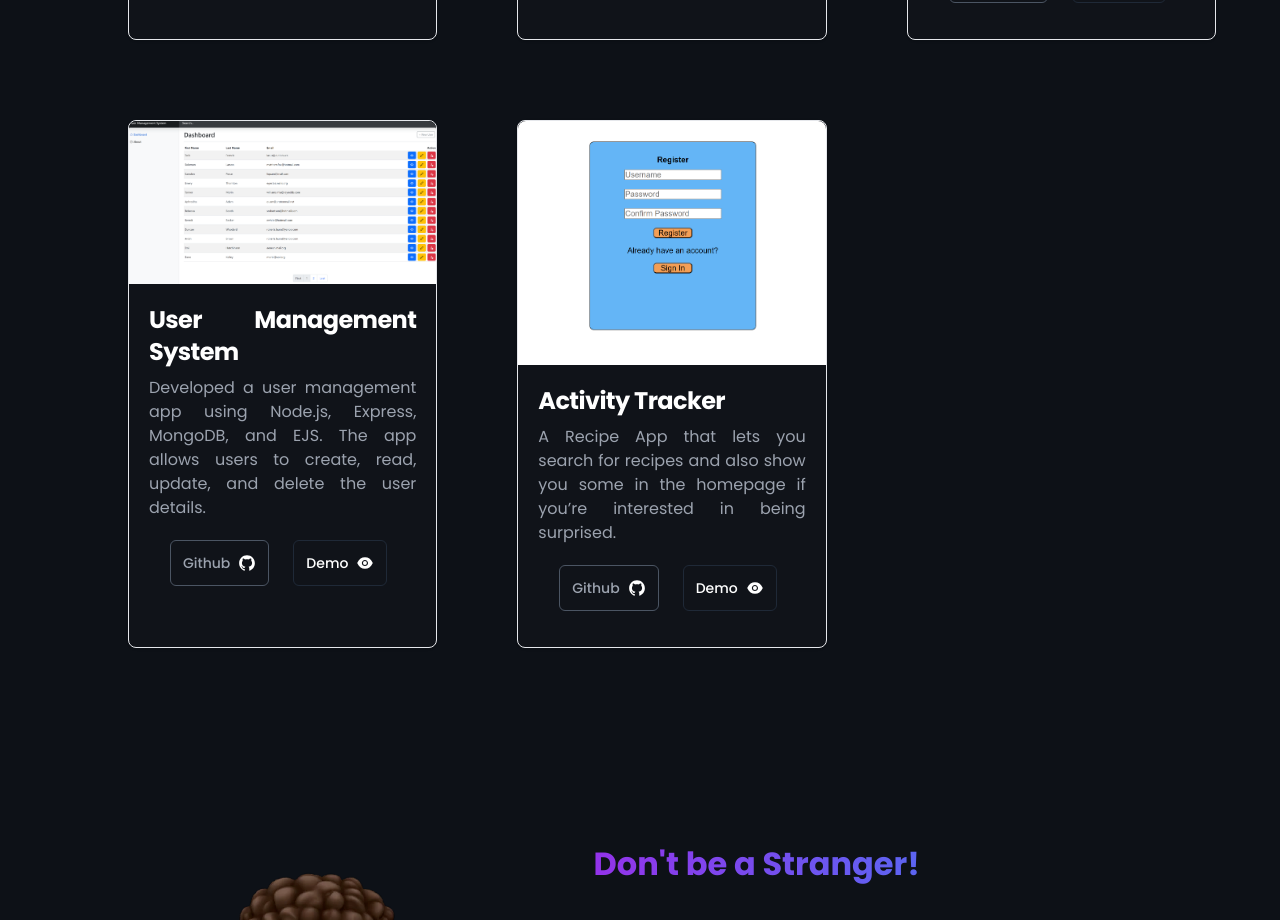
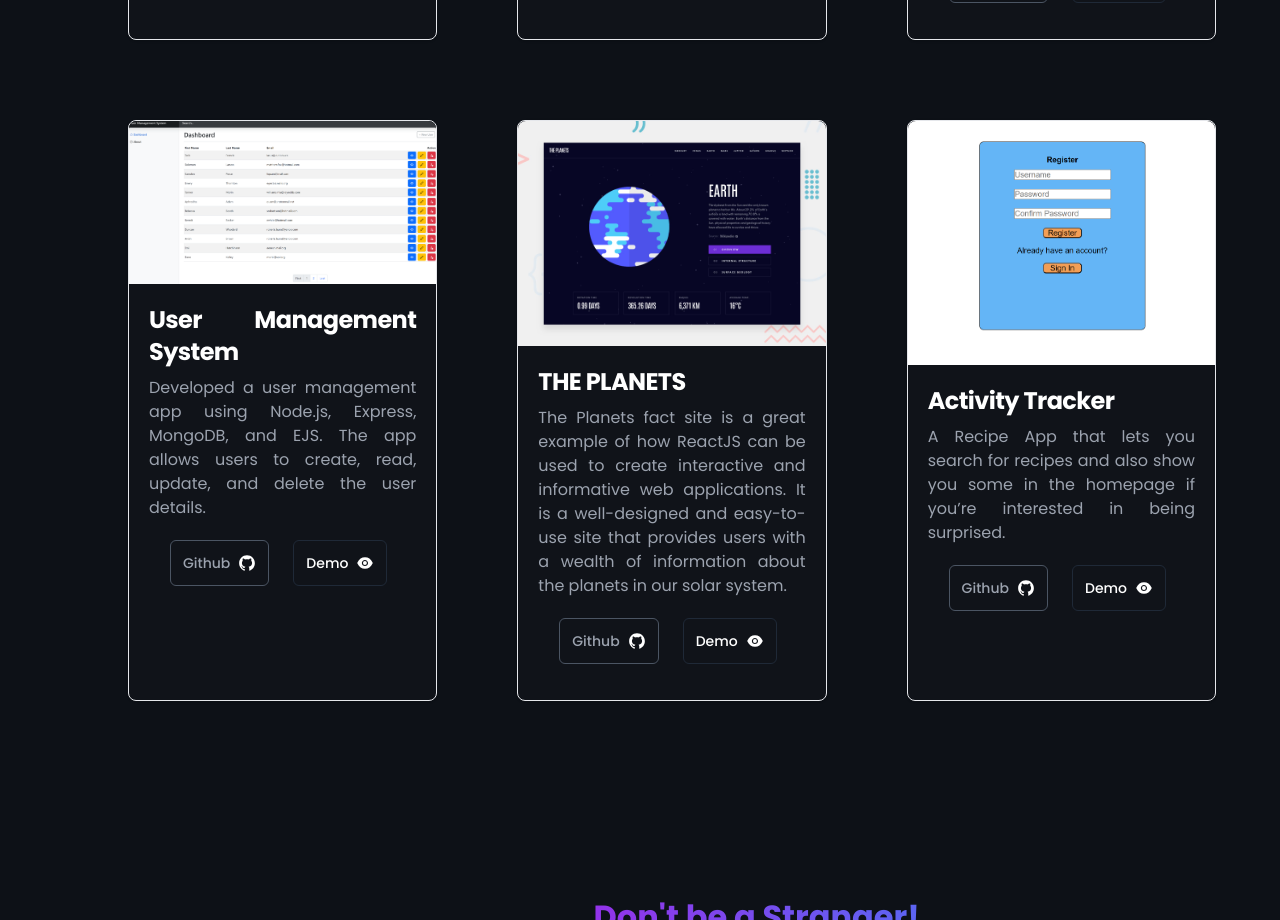
Before and after one commit to Dineshchandra47/fluffy-meme, a React (Create React App) app: page / in a window 1280 px wide. Shown: the part 2120-3040 px from the top of the page. Built offline with nearby package versions, Linux system fonts and the light colour scheme.

Commit message:
Add:Added Planets Project🌎

```diff
--- a/src/components/Projects/Projects.jsx
+++ b/src/components/Projects/Projects.jsx
@@ -6,6 +6,7 @@ import contactManager from "../../assets/contactManager.png";
 import foodRecipeApp from "../../assets/foodRecipeApp.png";
 import userManagement from "../../assets/userManagement.png";
 import activityTracker from "../../assets/acitivityTracker.png";
+import planets from '../../assets/planets.jpg'
 
 import { motion } from "framer-motion";
 
@@ -69,6 +70,16 @@ const Projects = () => {
           desc="Developed a user management app using Node.js, Express, MongoDB, and EJS. The app allows users to create, read, update, and delete the user details."
         />
         <Project
+          img={planets}
+          title="THE PLANETS"
+          github="https://github.com/Dineshchandra47/Planets"
+          demo="https://planets-666.netlify.app/"
+          desc="The Planets fact site is a great example of how ReactJS can be used
+          to create interactive and informative web applications. It is a well-designed
+          and easy-to-use site that provides users with a wealth of information about the
+          planets in our solar system."
+        />
+        <Project
           img={activityTracker}
           title="Activity Tracker"
           github="https://github.com/Dineshchandra47/RECIPE-APP"
@@ -76,6 +87,7 @@ const Projects = () => {
           desc="A Recipe App that lets you search for recipes and also show you some in the
         homepage if you’re interested in being surprised."
         />
+
       </motion.div>
     </div>
   );
```
Also changed, not shown: src/assets/planets.jpg (added).
